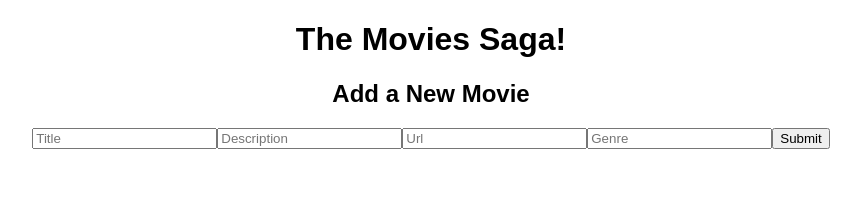
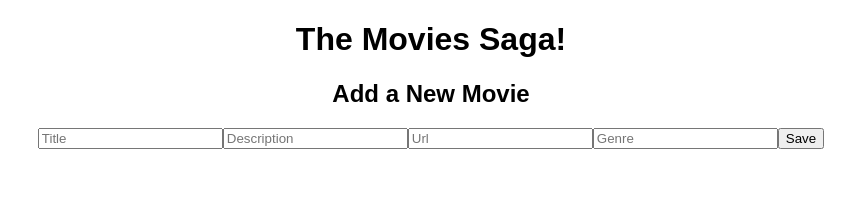
Before and after one commit to twol33/movie-library, a React (Create React App) app: page /#/ in a window 1280 px wide. Both pictures are taken after a click on the button "Add a New Movie". Shown: the top 218 px of the page, without its empty margins (209-1070 px from the left). Built offline with nearby package versions, Linux system fonts and the light colour scheme; no server answers.

Commit message:
added path to button to return home after saving new movie details

```diff
--- a/src/components/MovieNewAdd/MovieNewAdd.jsx
+++ b/src/components/MovieNewAdd/MovieNewAdd.jsx
@@ -3,8 +3,8 @@ import { useState } from 'react';
 
 function MovieNewAdd() {
 
-    let updateObjects ={
-        title: '',
+    let updateObjects = {
+        title: ' ',
         description: '',
         poster: '',
         genre_id: '',
@@ -14,9 +14,11 @@ function MovieNewAdd() {
 
     const dispatch = useDispatch();
 
-    const handleSubmit = (newMovie) => {
+    const handleSubmit = (event) => {
+        event.preventDefault();
         dispatch({ type: 'POST_NEW_MOVIE', payload: newMovie })
         console.log(newMovie);
+        history.push('/')
     }
 
     return(
@@ -53,7 +55,7 @@ function MovieNewAdd() {
                     value={newMovie.genre_id}
                     onChange={ (event) => setNewMovie({...newMovie, genre_id: event.target.value })}
                 />
-                <button type='submit'>Submit</button>
+                <button type='submit' >Save</button>
             </form>
         </div>
     )
--- a/src/index.js
+++ b/src/index.js
@@ -10,7 +10,6 @@ import logger from 'redux-logger';
 import createSagaMiddleware from 'redux-saga';
 import { takeEvery, put } from 'redux-saga/effects';
 import axios from 'axios';
-import { AccordionSummary } from '@material-ui/core';
 
 // Create sagaMiddleware
 const sagaMiddleware = createSagaMiddleware();
@@ -31,9 +30,9 @@ function* fetchMovieDetails( action ){
 function* postNewMovie( action ){
     try{
         yield axios.post('/api/movie', action.payload);
-        yield put({ type: 'FETCH_MOVIES' });
+        // yield put({ type: 'FETCH_MOVIES' });
     }catch (error) {
-        console.log('Error in post new moviw=e');
+        console.log('Error in post new movie', error);
         alert('Unable to add new movie')
     }
 }
```
